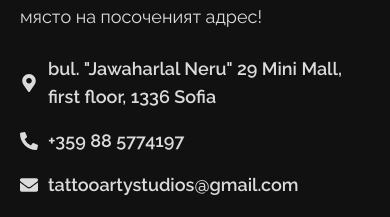
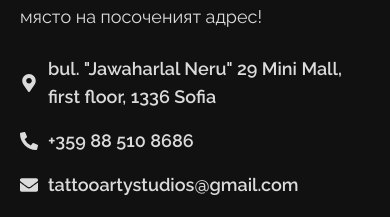
Before and after one commit to ValentinAr7/tattoo-studio-arty, a React (Create React App) app: page / in a window 390 px wide. Shown: the part 8667-8884 px from the top of the page. Built offline with nearby package versions, Linux system fonts and the light colour scheme; the HTML template or start-up script is replaced by a standard one; a web font is replaced by a local one.

Commit message:
update phone number

```diff
--- a/src/data.js
+++ b/src/data.js
@@ -304,7 +304,7 @@
     },
     phone: {
       icon: <FaPhoneAlt />,
-      number: "+359 88 5774197",
+      number: "+359 88 510 8686",
     },
     email: {
       icon: <FaEnvelope />,
```
